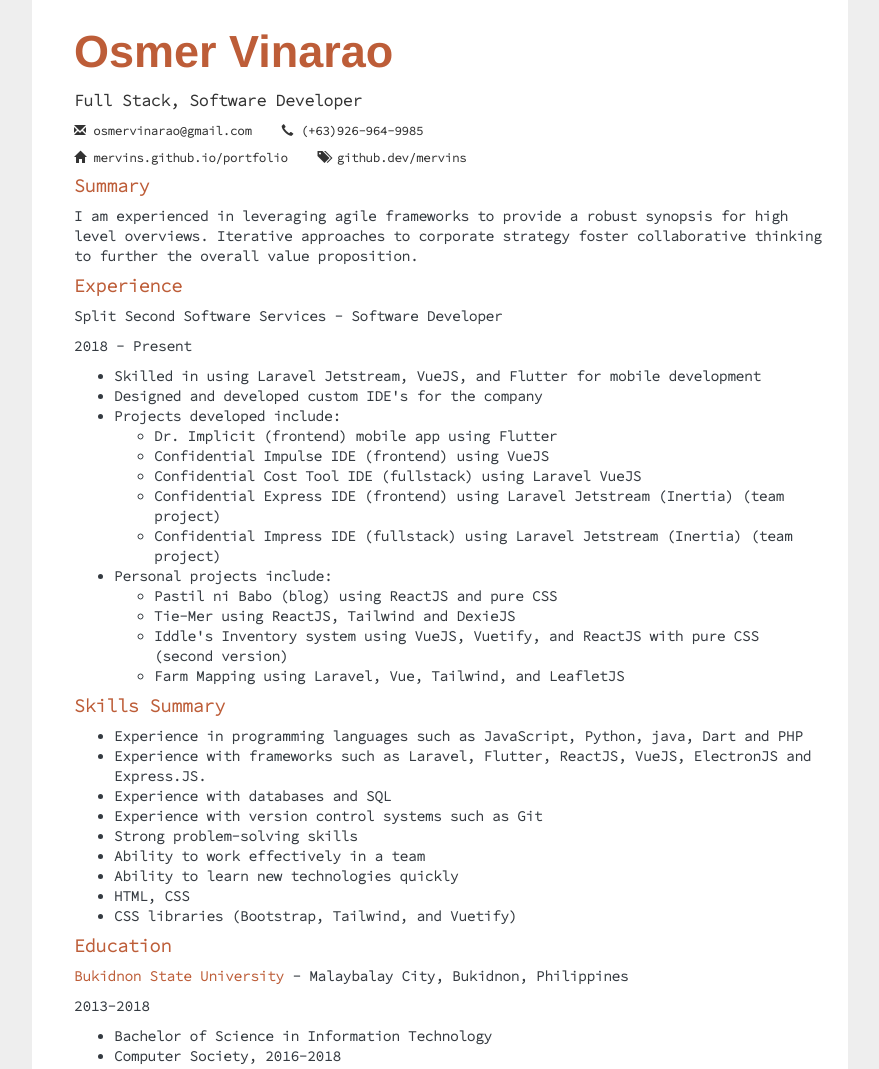
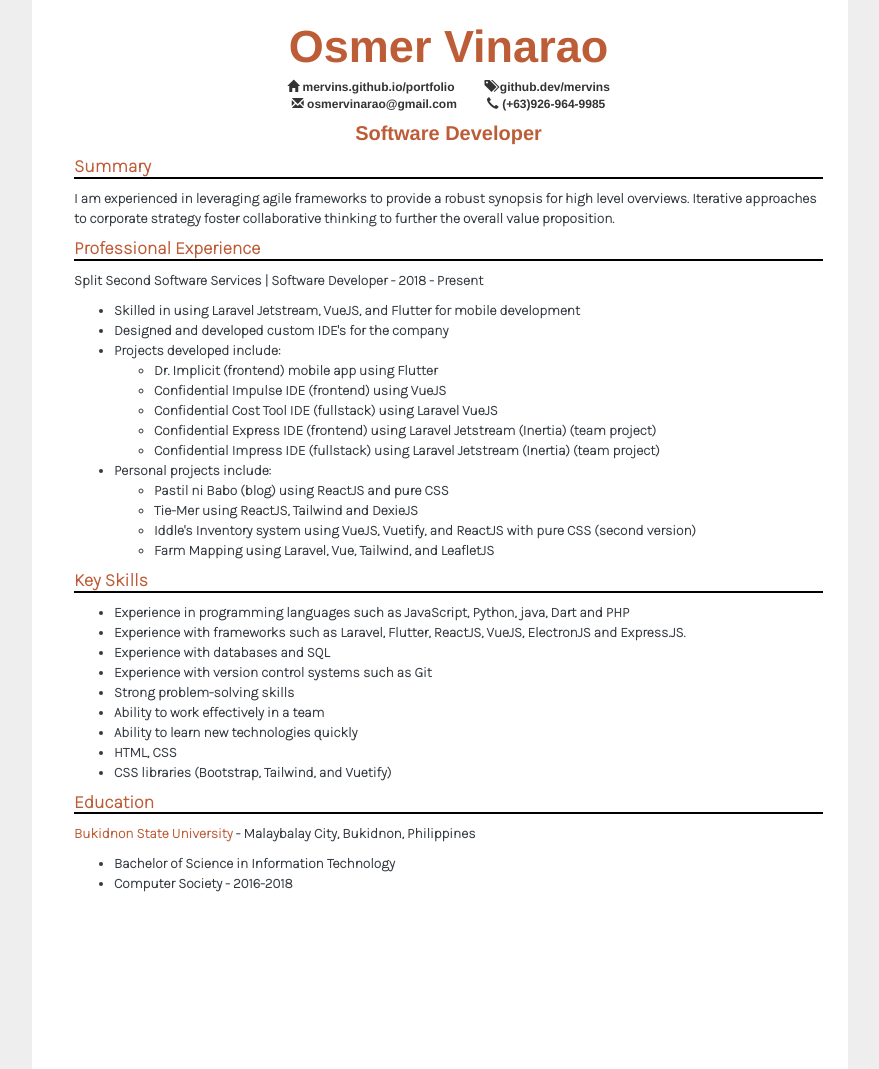
Before and after one commit to mervins/mervins.github.io, a website: page index.html in a window 1280 px wide. Shown: the top 1069 px of the page, without its empty margins (200-1079 px from the left). Drawn offline with nearby package versions, Linux system fonts and the light colour scheme.

Commit message:
fixing profile

```diff
--- a/index.html
+++ b/index.html
@@ -13,14 +13,15 @@
     <link rel="preconnect" href="https://fonts.googleapis.com">
 
     <link rel="preconnect" href="https://fonts.gstatic.com" crossorigin>
-    <link href="https://fonts.googleapis.com/css2?family=Source+Code+Pro:wght@300&display=swap" rel="stylesheet">
+    <link href="https://fonts.googleapis.com/css2?family=Karla:wght@200&display=swap" rel="stylesheet">
+    <!-- <link href="https://fonts.googleapis.com/css2?family=Source+Code+Pro:wght@300&display=swap" rel="stylesheet"> -->
     <style>
         body {
             margin: 0px;
             background-color: #EEE;
         }
         h1,h2,h3,h4,h5,h6,p,li{
-        font-family: 'Source Code Pro', monospace;
+            font-family: 'Karla', sans-serif;
         color: #343a40;
         }
         .img-fluid{
@@ -72,6 +73,9 @@
             padding-top: 0px;
             padding-right: 25px;
         }
+        .summary>h4,.experience>h4,.summary>h4{
+            border-bottom: 2px solid black;
+        }
         .bg-primary {
             background-color: #BD5D38 !important;
             }
@@ -93,13 +97,12 @@
         }
         }
         .contact{
-            font-family: 'Source Code Pro', monospace;
+            /* font-family: 'Karla', sans-serif; */
             display: flex;
             flex-direction: row;
             justify-content: start;
             align-items: center;
             font-weight: 600;
-            margin-top: 10px;
             padding-left: 42px;
             padding-right: 42px;
             font-size: 12px;
@@ -107,7 +110,11 @@
 
         }
         .name{
-            padding-top: 20px;
+            padding-top: 15px;
+            display: flex;
+            justify-content: center;
+            align-items: center;
+            flex-direction: column;
         }
         .name>.name1{
             font-size: 45px;
@@ -116,8 +123,9 @@
         }
         .name>.position{
             padding-top: 5px;
-            font-size: 16px;
-            font-family: 'Source Code Pro', monospace;
+            font-size: 20px;
+            color: #BD5D38;
+            /* font-family: 'Source Code Pro', monospace; */
             font-weight: 600;
         }
     </style>
@@ -132,7 +140,15 @@
         </div> -->
         <div class="name">
             <div class="name1 text-primary">Osmer Vinarao</div>
-            <div class="position">Full Stack, Software Developer</div>
+            <div class="contact">
+                <div>
+                    <i class="glyphicon glyphicon-home"></i>
+                    mervins.github.io/portfolio
+                </div>
+                <div>
+                    <i class="glyphicon glyphicon-tags"></i>
+                    github.dev/mervins
+                </div>
             </div>
             <div class="contact">
                 <div>
@@ -144,27 +160,20 @@
                     (+63)926-964-9985
                 </div>
             </div>
-        <div class="contact">
-            <div>
-                <i class="glyphicon glyphicon-home"></i>
-                mervins.github.io/portfolio
+            <div class="position">Software Developer</div>
         </div>
-            <div>
-                <i class="glyphicon glyphicon-tags"></i>
-                github.dev/mervins
-            </div>
-        </div>
+
         <div class="summary">
             <h4 class="text-primary"><strong class="text-primary">Summary</strong></h4>
             <p><b>I am experienced in leveraging agile frameworks to provide a robust synopsis for high level overviews. Iterative approaches to corporate strategy foster collaborative thinking to further the overall value proposition. </b>
             </p>
         </div>
         <div class="experience">
-            <h4 class="text-primary"><strong class="text-primary">Experience</strong></h4>
+            <h4 class="text-primary"><strong class="text-primary">Professional Experience</strong></h4>
             <p><b>
-                Split Second Software Services - Software Developer
+                Split Second Software Services | Software Developer - 2018 - Present
             </b></p>
-            <p><strong>2018 - Present</strong></p>
+            <!-- <p><strong></strong></p> -->
             <ul>
                 <li><strong>Skilled in using Laravel Jetstream, VueJS, and Flutter for mobile development</strong>
                 <li><strong>Designed and developed custom IDE's for the company</strong> </li>
@@ -189,7 +198,7 @@
             </ul>
         </div>
         <div class="experience">
-            <h4 class="text-primary"><strong class="text-primary">Skills Summary</strong></h4>
+            <h4 class="text-primary"><strong class="text-primary">Key Skills</strong></h4>
             <ul>
                 <li><strong>Experience in programming languages such as JavaScript, Python, java, Dart and PHP</strong></li>
                 <li><strong>Experience with frameworks such as Laravel, Flutter, ReactJS, VueJS, ElectronJS and Express.JS.</strong></li>
@@ -205,18 +214,18 @@
         <div class="experience">
             <h4 class="text-primary"><strong class="text-primary">Education</strong></h4>
             <p><strong class="text-primary">Bukidnon State University </strong> <strong>- Malaybalay City, Bukidnon, Philippines</strong></p>
-            <p><strong> 2013-2018</strong></p>
+            <!-- <p><strong> 2013-2018</strong></p> -->
             <ul>
                 <li><strong>Bachelor of Science in Information Technology</strong></li>
-                <li><strong>Computer Society, 2016-2018</strong></li>
+                <li><strong>Computer Society - 2016-2018</strong></li>
             </ul>
         </div>
-        <div class="experience">
+        <!-- <div class="experience">
             <h4 class="text-primary"><strong class="text-primary">Interest</strong></h4>
             <ul>
                 <li><strong>Bike Enduro, Basketball, Traveling, Mobile and Desktop games.</strong></li>
             </ul>
-        </div>
+        </div> -->
         <!-- <div class="experience">
             <h4 class="text-primary">Contacts</h4>
             <ul>
```
Lines whose indentation alone changed are shown as unchanged.
